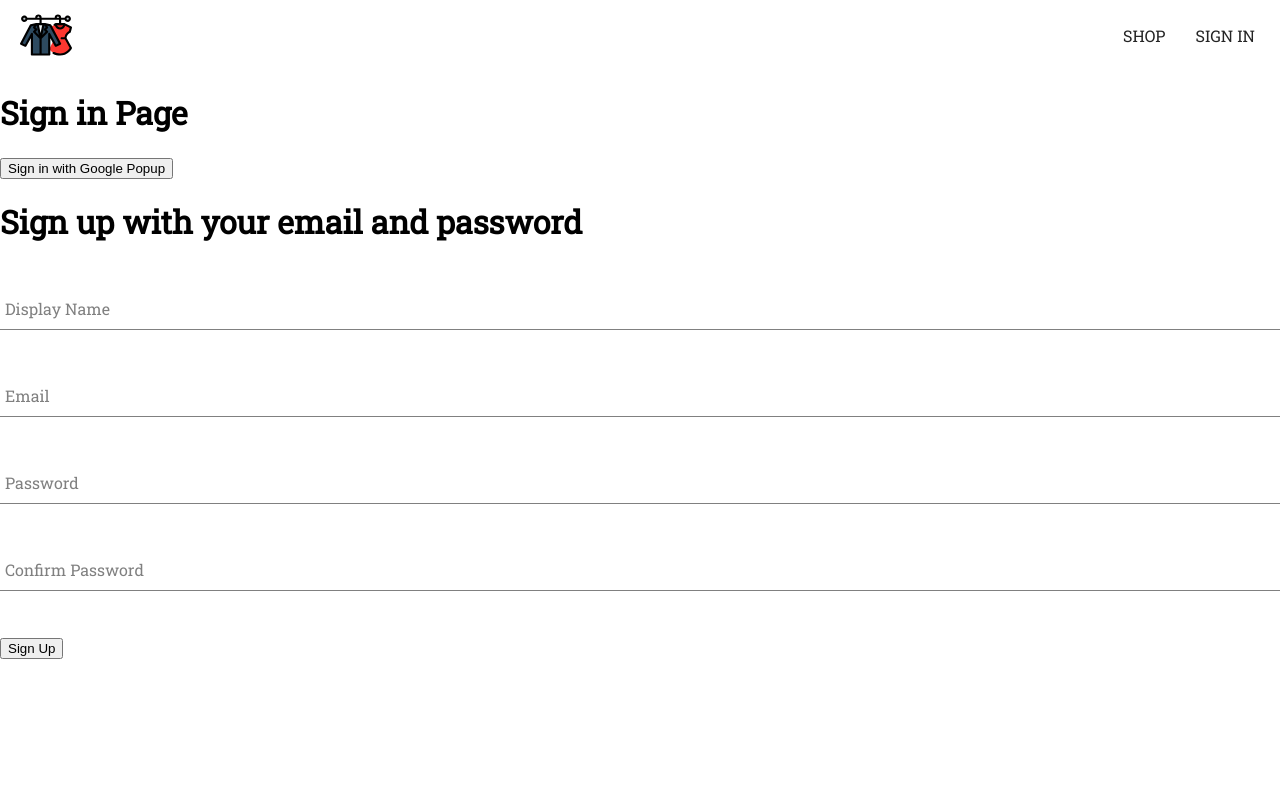
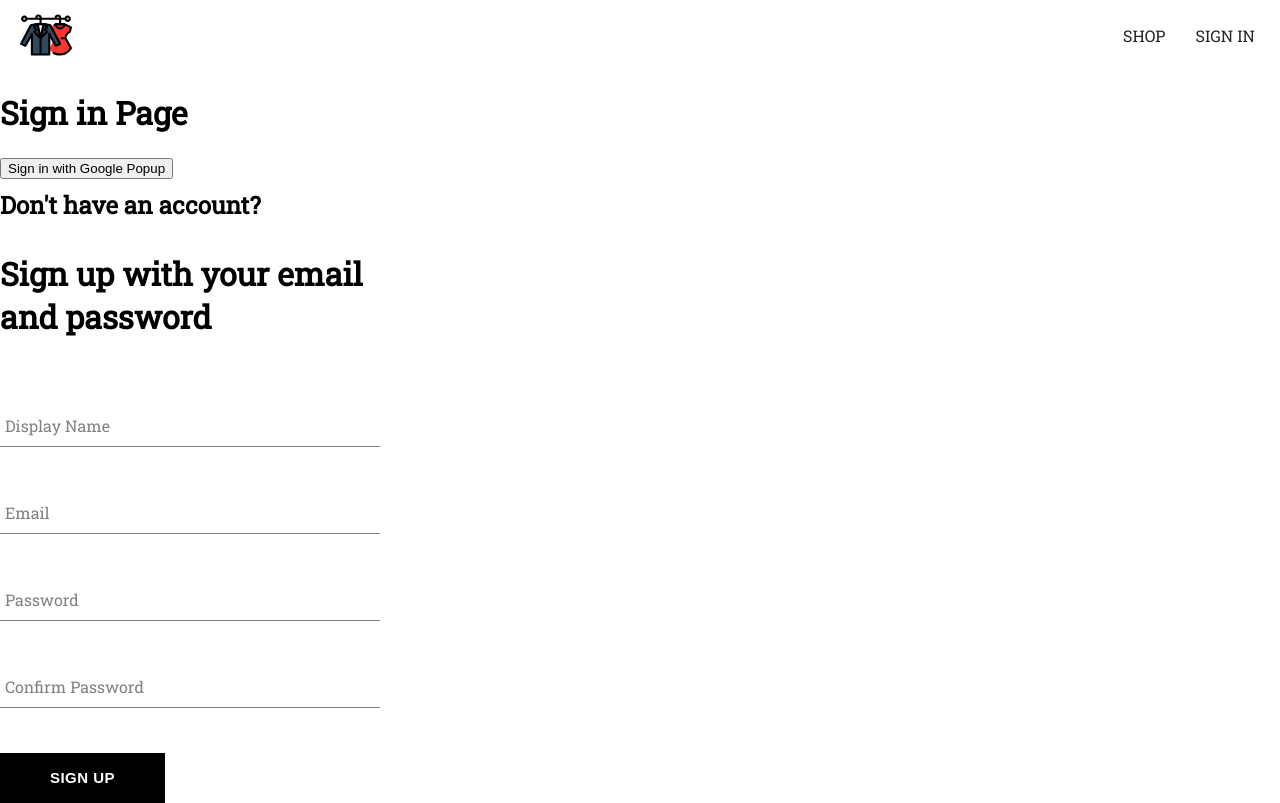
Before and after one commit to Dhruvjit/reactv18-ecommerce, a React (Create React App) app in the folder ecommerce/: page /sign-in in a window 1280 px wide. Built offline with nearby package versions, Linux system fonts and the light colour scheme.

Commit message:
[lec 101] button styling fulfilled

```diff
--- /dev/null
+++ b/ecommerce/src/components/button/button.component.jsx
@@ -0,0 +1,26 @@
+import './button.styles.scss';
+
+/*
+    default button
+
+    inverted button
+
+    google sign in button
+*/
+
+const BUTTON_TYPES_CLASSES = {
+    google: 'google-sign-in',
+    inverted: 'inverted',
+}
+const Button = ({children, buttonType, ...otherProps}) => {
+    return(
+        <button
+            className={`button-container ${BUTTON_TYPES_CLASSES[buttonType]}`}
+            {...otherProps}
+        >
+            {children}
+        </button>
+    )
+}
+
+export default Button;
--- /dev/null
+++ b/ecommerce/src/components/button/button.styles.scss
@@ -0,0 +1,45 @@
+.button-container {
+    min-width: 165px;
+    width: auto;
+    height: 50px;
+    letter-spacing: 0.5px;
+    line-height: 50px;
+    padding: 0 35px 0 35px;
+    font-size: 15px;
+    background-color: black;
+    color: white;
+    text-transform: uppercase;
+    font-weight: bolder;
+    border: none;
+    cursor: pointer;
+    display: flex;
+    justify-content: center;
+
+    &:hover {
+      background-color: white;
+      color: black;
+      border: 1px solid black;
+    }
+
+    &.google-sign-in {
+      background-color: #4285f4;
+      color: white;
+
+      &:hover {
+        background-color: #357ae8;
+        border: none;
+      }
+    }
+
+    &.inverted {
+      background-color: white;
+      color: black;
+      border: 1px solid black;
+
+      &:hover {
+        background-color: black;
+        color: white;
+        border: none;
+      }
+    }
+  }
--- a/ecommerce/src/components/sign-up-form/sign-up-form.component.jsx
+++ b/ecommerce/src/components/sign-up-form/sign-up-form.component.jsx
@@ -1,6 +1,8 @@
 import { useState } from "react";
 import { createAuthUserWithEmailAndPassword, createUserDocumentFromAuth } from "../../utils/firebase.utils";
+import Button from "../button/button.component";
 import FormInput from "../form-input/form-input.component";
+import './sign-up-form.styles.scss'
 
 const defaultFormFields = {
     displayName: '',
@@ -60,8 +62,9 @@
     }
 
     return (
-        <div>
-            <h1>Sign up with your email and password</h1>
+        <div className="sign-up-container">
+            <h2> Don't have an account? </h2>
+            <h1> Sign up with your email and password </h1>
             <form onSubmit={handleSubmit}>
 
                 {/*  */}
@@ -108,9 +111,9 @@
                     }}
                 />
 
-                <button type="submit">
+                <Button type="submit">
                     Sign Up
-                </button>
+                </Button>
 
             </form>
         </div>
--- /dev/null
+++ b/ecommerce/src/components/sign-up-form/sign-up-form.styles.scss
@@ -0,0 +1,9 @@
+.sign-up-container{
+    display: flex;
+    flex-direction: column;
+    width: 380px;
+
+    h2 {
+        margin: 10px 0;
+    }
+}
```
